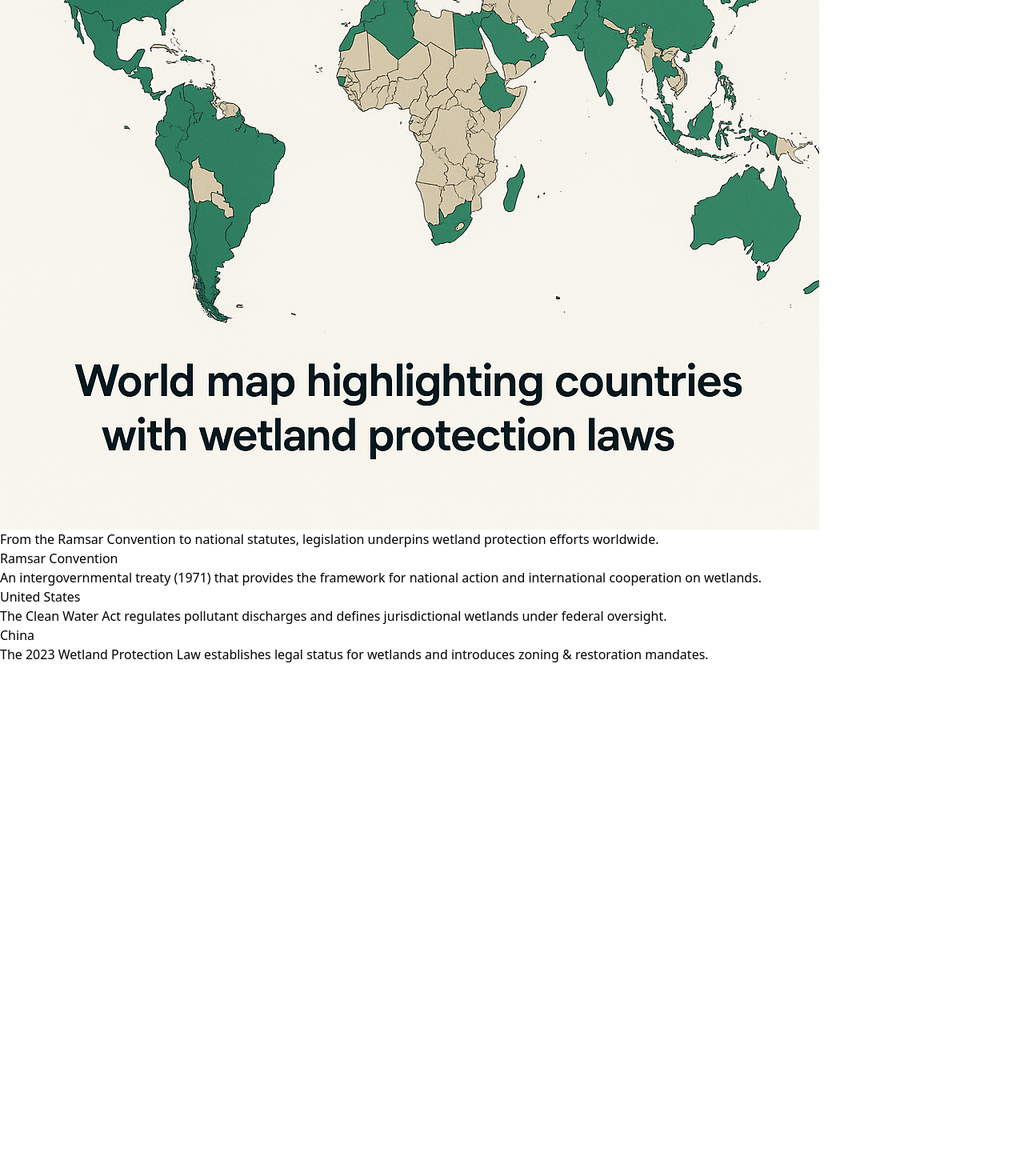
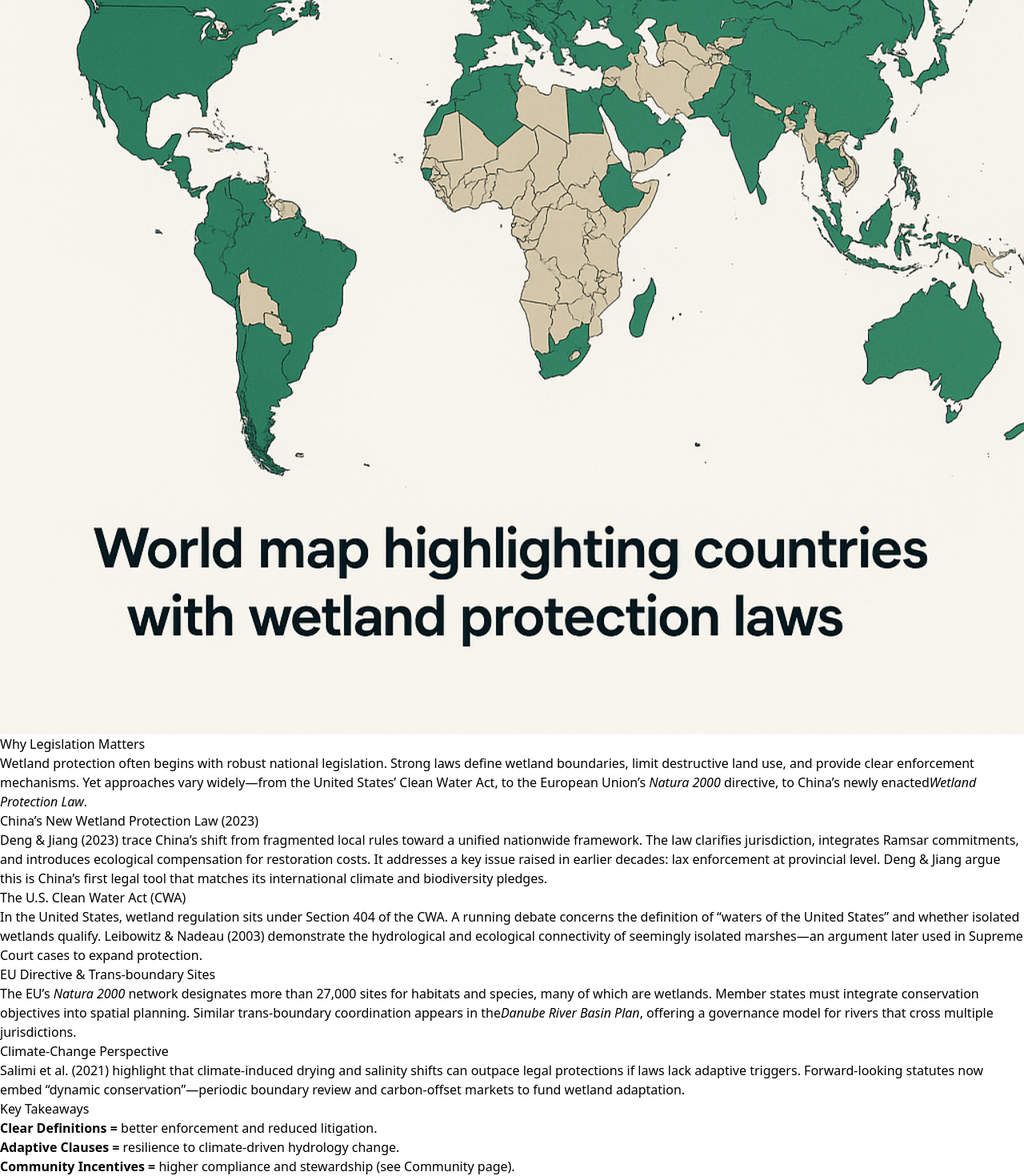
Before and after one commit to Jiaaa1/wetland-conservation-site, a Next.js app: page /laws in a window 1280 px wide. Shown: the part 410-1880 px from the top of the page at 80% size. Before the commit the page ends 1240 px from the top, so only its background shows below. Built offline with nearby package versions, Linux system fonts and the light colour scheme.

Commit message:
Update page.tsx

```diff
--- a/app/laws/page.tsx
+++ b/app/laws/page.tsx
@@ -2,58 +2,123 @@
 
 import Link from 'next/link';
 import { Button } from '../../components/ui/button';
+import Image from 'next/image';
+import { motion } from 'framer-motion';
 
 export default function LawsPage() {
   return (
     <main className="min-h-screen bg-green-50 p-10 text-green-900 font-serif">
+      {/* 返回首页 */}
       <Link href="/" className="mb-6 inline-block">
         <Button>&larr; Home</Button>
       </Link>
 
-      <h1 className="text-4xl font-bold mb-6 text-center">
+      {/* 标题区 */}
+      <motion.h1
+        className="text-4xl md:text-5xl font-bold mb-6 text-center"
+        initial={{ opacity: 0, y: -20 }}
+        animate={{ opacity: 1, y: 0 }}
+      >
         Global Conservation Laws
-      </h1>
+      </motion.h1>
 
-      {/* 特色图片 */}
-      <section className="max-w-5xl mx-auto mb-10">
-        <div className="bg-white shadow-lg rounded-2xl overflow-hidden">
-          <img
-            src="policy_globe.jpg"
-            alt="World map highlighting countries with national wetland protection laws in green, created for the Wetland Conservation Project"
-            className="w-full h-72 object-cover"
-          />
-          <div className="p-6">
-            <p>
-              From the Ramsar Convention to national statutes, legislation
-              underpins wetland protection efforts worldwide.
-            </p>
-          </div>
-        </div>
-      </section>
+      {/* 插图 */}
+      <motion.div
+        className="mb-8 rounded-xl overflow-hidden shadow-lg"
+        initial={{ opacity: 0 }}
+        animate={{ opacity: 1 }}
+        transition={{ delay: 0.3 }}
+      >
+        {/* 示例世界地图，请将 /images/world_wetland_laws.png 换成你的实际文件 */}
+        <Image
+          src="/policy_globe.jpg"
+          alt="World map highlighting countries with established wetland-protection legislation"
+          width={1600}
+          height={900}
+          className="w-full h-auto object-cover"
+        />
+      </motion.div>
 
-      <section className="grid gap-8 max-w-4xl mx-auto">
-        <div className="bg-white shadow-md rounded-xl p-6">
-          <h2 className="text-2xl font-semibold mb-2">Ramsar Convention</h2>
+      {/* 正文 */}
+      <article className="space-y-8 leading-[1.75] max-w-3xl mx-auto text-[18px]">
+        <section>
+          <h2 className="text-2xl font-semibold mb-2">Why Legislation Matters</h2>
           <p>
-            An intergovernmental treaty (1971) that provides the framework for
-            national action and international cooperation on wetlands.
+            Wetland protection often begins with robust national legislation.
+            Strong laws define wetland boundaries, limit destructive land use,
+            and provide clear enforcement mechanisms. Yet approaches vary
+            widely—from the United States’ Clean Water Act, to the European
+            Union’s <em>Natura 2000</em> directive, to China’s newly enacted
+            <em>Wetland Protection Law</em>.
           </p>
-        </div>
-        <div className="bg-white shadow-md rounded-xl p-6">
-          <h2 className="text-2xl font-semibold mb-2">United States</h2>
+        </section>
+
+        <section>
+          <h2 className="text-2xl font-semibold mb-2">China’s New Wetland Protection Law (2023)</h2>
           <p>
-            The Clean Water Act regulates pollutant discharges and defines
-            jurisdictional wetlands under federal oversight.
+            Deng & Jiang (2023) trace China’s shift from fragmented local rules
+            toward a unified nationwide framework. The law clarifies
+            jurisdiction, integrates Ramsar commitments, and introduces
+            ecological compensation for restoration costs. It addresses a key
+            issue raised in earlier decades: lax enforcement at provincial
+            level. Deng & Jiang argue this is China’s first legal tool that
+            matches its international climate and biodiversity pledges.
           </p>
-        </div>
-        <div className="bg-white shadow-md rounded-xl p-6">
-          <h2 className="text-2xl font-semibold mb-2">China</h2>
+        </section>
+
+        <section>
+          <h2 className="text-2xl font-semibold mb-2">The U.S. Clean Water Act (CWA)</h2>
           <p>
-            The 2023 Wetland Protection Law establishes legal status for
-            wetlands and introduces zoning &amp; restoration mandates.
+            In the United States, wetland regulation sits under Section 404 of
+            the CWA. A running debate concerns the definition of “waters of the
+            United States” and whether isolated wetlands qualify. Leibowitz &
+            Nadeau (2003) demonstrate the hydrological and ecological
+            connectivity of seemingly isolated marshes—an argument later used in
+            Supreme Court cases to expand protection.
           </p>
-        </div>
-      </section>
+        </section>
+
+        <section>
+          <h2 className="text-2xl font-semibold mb-2">EU Directive &amp; Trans-boundary Sites</h2>
+          <p>
+            The EU’s <em>Natura 2000</em> network designates more than
+            27,000 sites for habitats and species, many of which are wetlands.
+            Member states must integrate conservation objectives into spatial
+            planning. Similar trans-boundary coordination appears in the
+            <em>Danube River Basin Plan</em>, offering a governance model for
+            rivers that cross multiple jurisdictions.
+          </p>
+        </section>
+
+        <section>
+          <h2 className="text-2xl font-semibold mb-2">Climate-Change Perspective</h2>
+          <p>
+            Salimi et al. (2021) highlight that climate-induced drying and
+            salinity shifts can outpace legal protections if laws lack adaptive
+            triggers. Forward-looking statutes now embed “dynamic
+            conservation”—periodic boundary review and carbon-offset markets to
+            fund wetland adaptation.
+          </p>
+        </section>
+
+        <section>
+          <h2 className="text-xl font-semibold mb-1">Key Takeaways</h2>
+          <ul className="list-disc list-inside space-y-1">
+            <li>
+              <strong>Clear Definitions =</strong> better enforcement and
+              reduced litigation.
+            </li>
+            <li>
+              <strong>Adaptive Clauses =</strong> resilience to climate-driven
+              hydrology change.
+            </li>
+            <li>
+              <strong>Community Incentives =</strong> higher compliance and
+              stewardship (see Community page).
+            </li>
+          </ul>
+        </section>
+      </article>
     </main>
   );
 }
```
